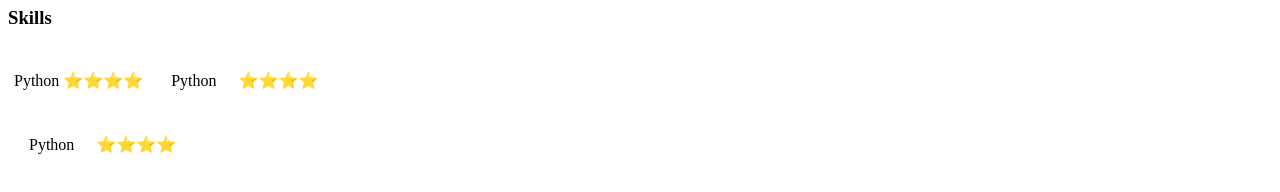
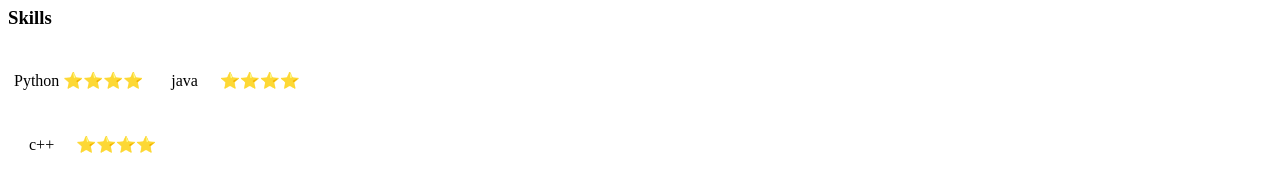
Before and after one commit to PtcManzo/cv, a plain HTML site: page index.html in a window 1280 px wide. Shown: the part 590-782 px from the top of the page. Drawn offline with Linux system fonts and the light colour scheme.

Commit message:
Update index.html

```diff
--- a/index.html
+++ b/index.html
@@ -43,7 +43,7 @@
           </td>
           <td>  <table cellspacing="20">
               <tr>
-                <td>Python</td>
+                <td>java</td>
                 <td>⭐⭐⭐⭐</td>
               </tr>
             </table>
@@ -52,7 +52,7 @@
       </table>
       <table cellspacing="20">
         <tr>
-          <td>Python</td>
+          <td>c++</td>
           <td>⭐⭐⭐⭐</td>
         </tr>
       </table>
```
